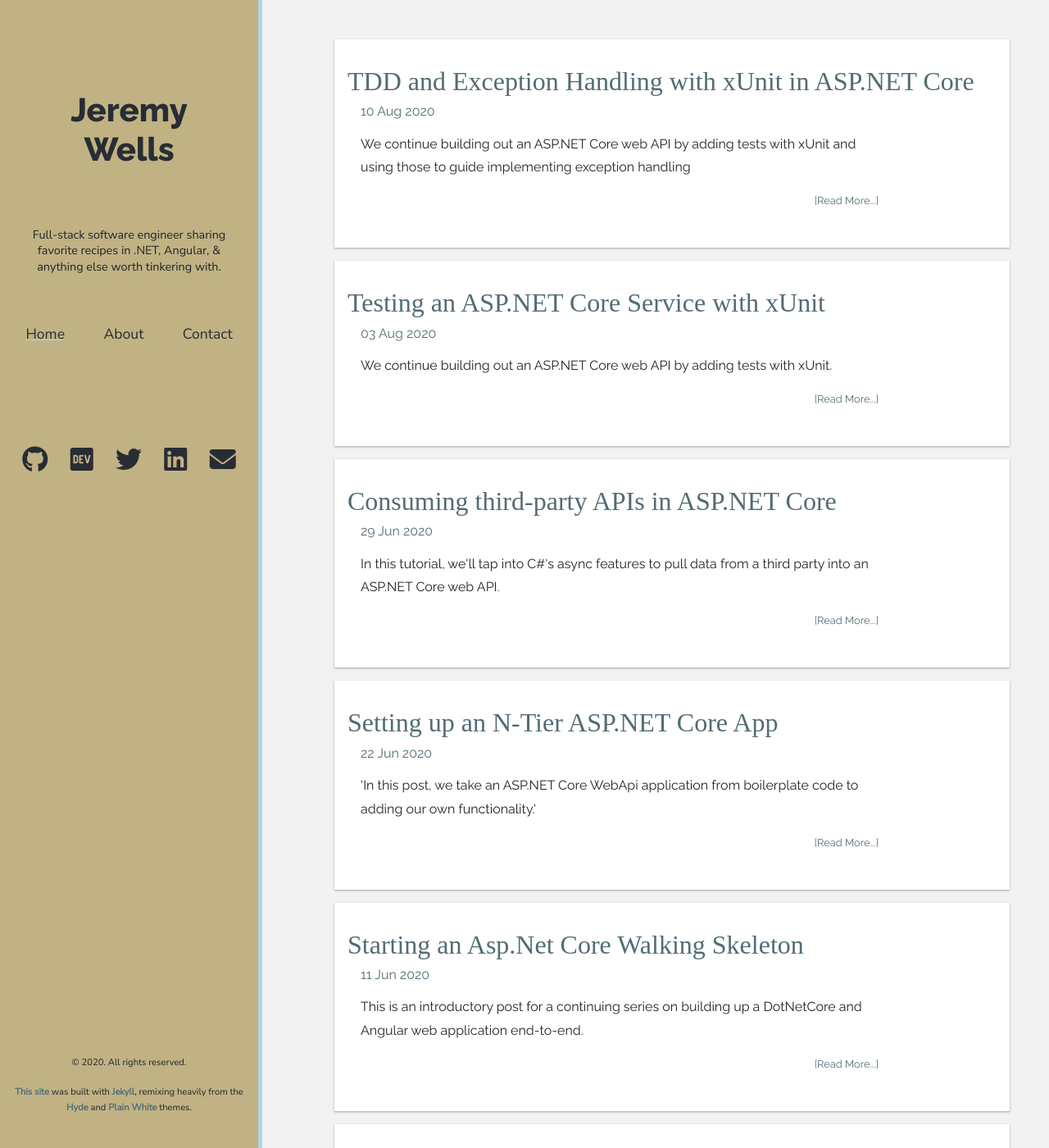
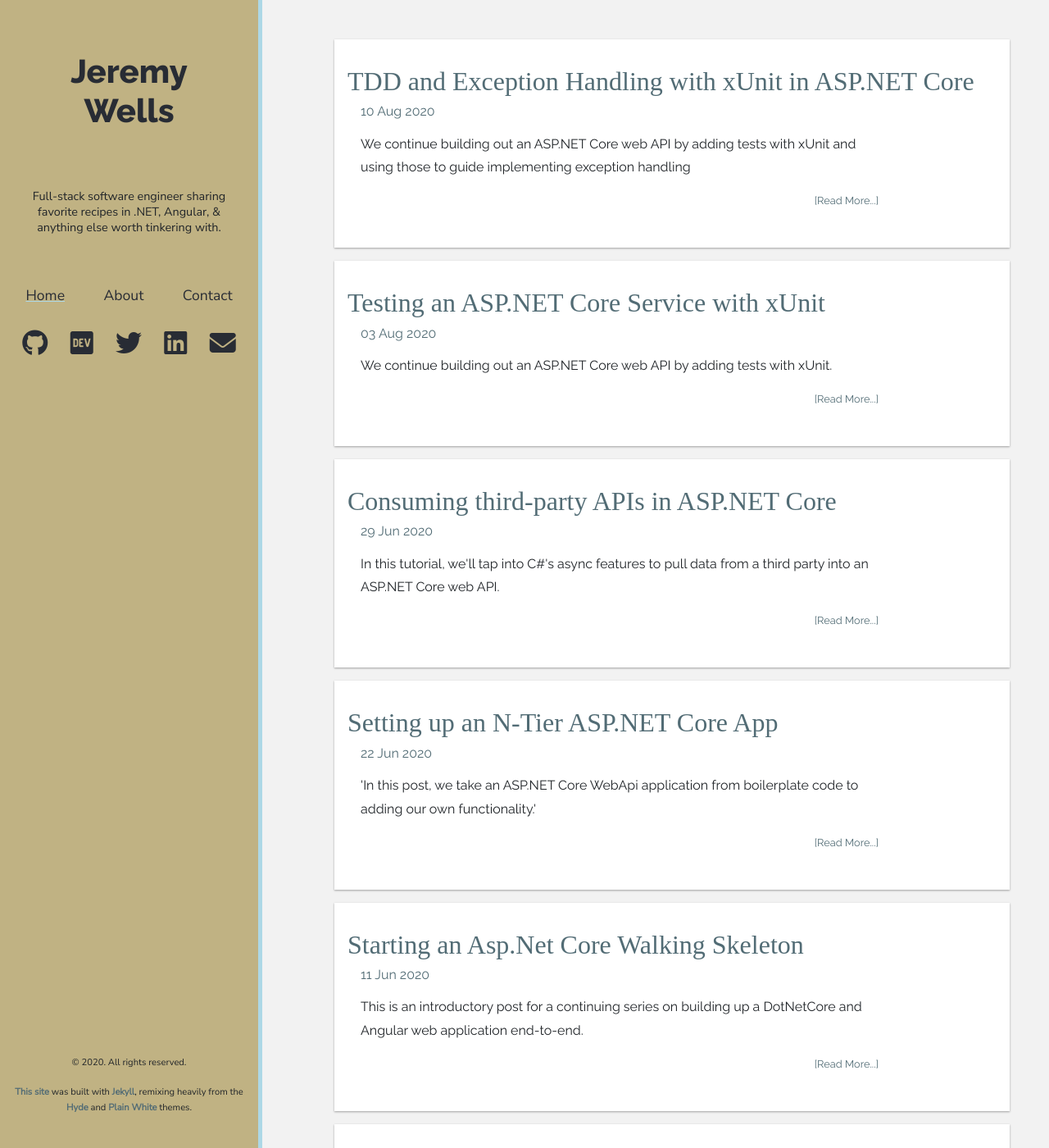
Before and after one commit to jsheridanwells/JeremyWells.Io, a Jekyll site: the page built from index.html, in a window 1280 px wide and 1400 px high. Shown: the whole window at 82% size. Built offline with Jekyll 4.4.1, drawn with Linux system fonts in a browser that asks for light colours; nearby versions of some CDN libraries; some web fonts are replaced.

Commit message:
css fixes in side bar

```diff
--- a/_sass/_sidebar-header.scss
+++ b/_sass/_sidebar-header.scss
@@ -13,7 +13,6 @@
 }
 
 .sidebar-title {
-  margin: 15% 0 0 0;
   padding: 20% 10%;
 
   @include for-phone-only {
@@ -56,10 +55,6 @@ a.active {
   text-decoration: underline $lightBlue;
 }
 
-.sidebar-social {
-  margin: 30% 0;
-}
-
 ul.sidebar-social-list {
   list-style-type: none;
   display: flex;
```
